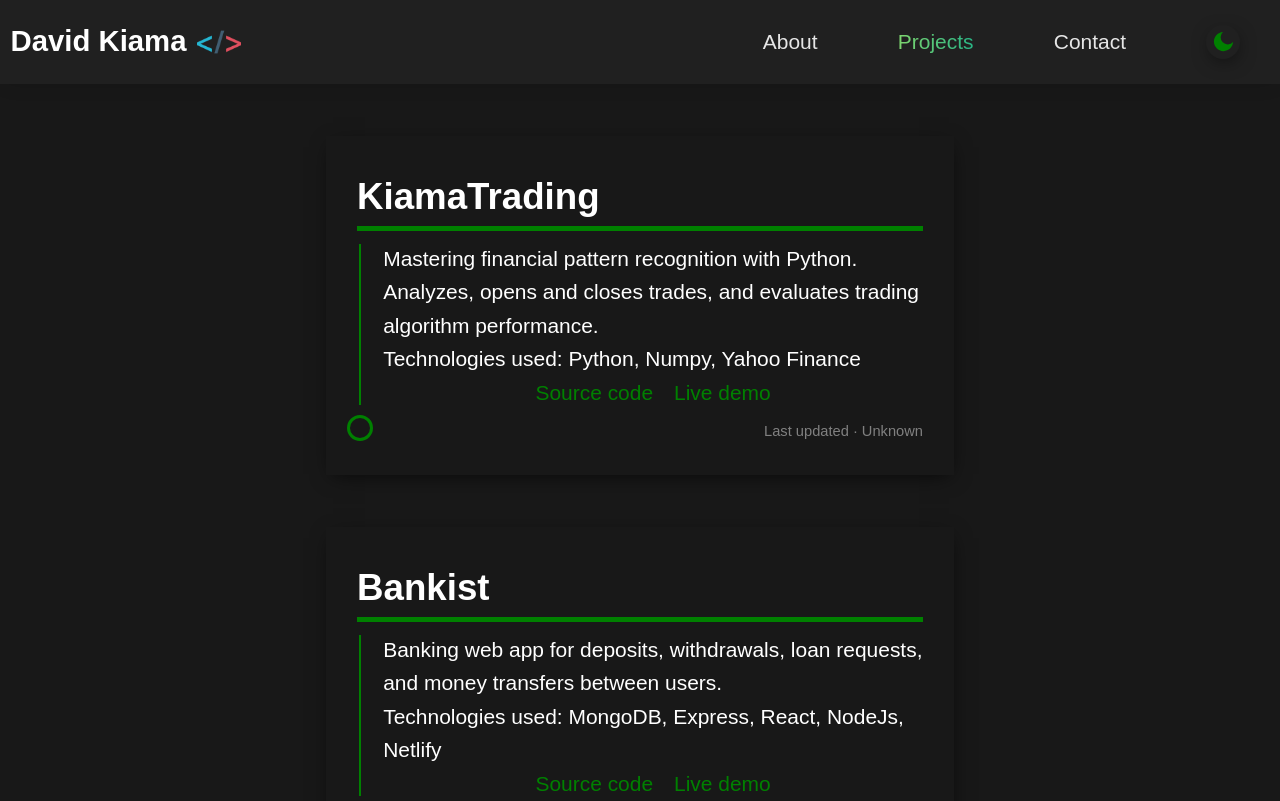
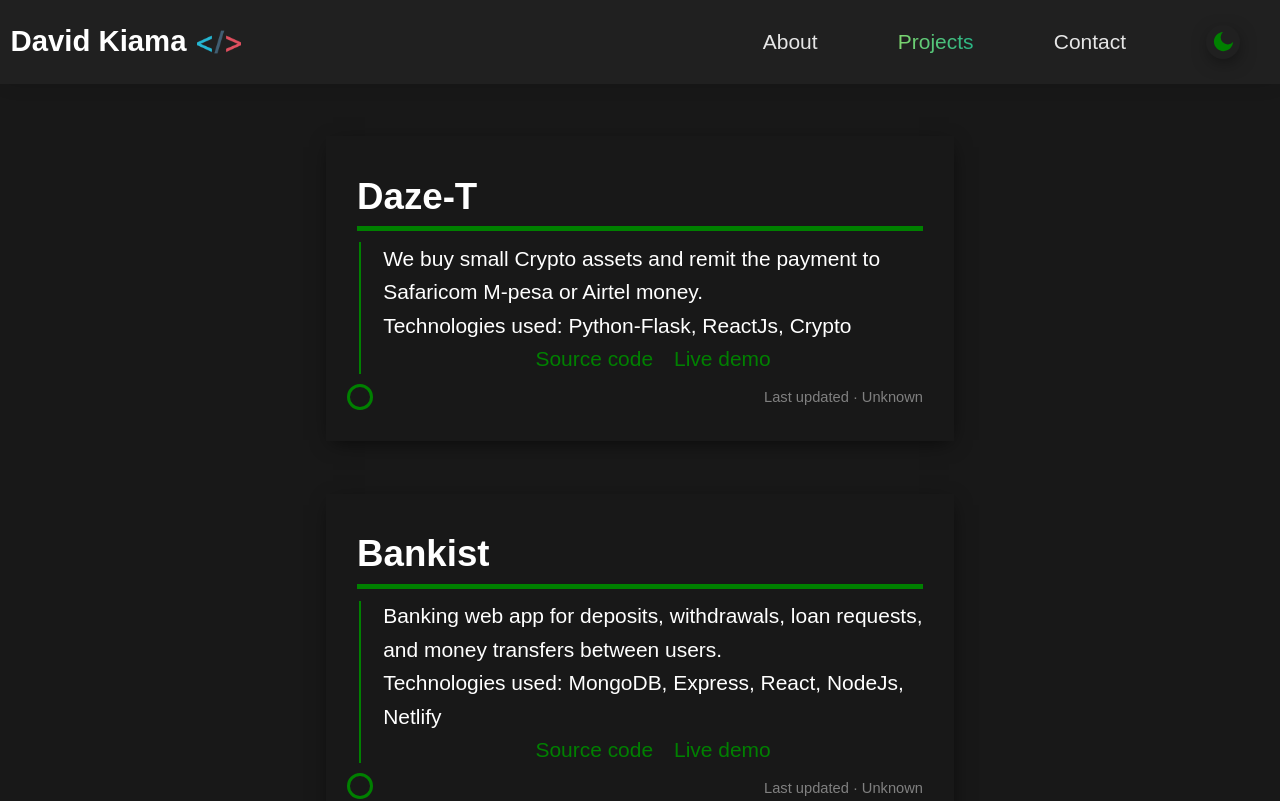
Before and after one commit to davidkiama/Portfolio, a React (Create React App) app: page /projects in a window 1280 px wide. Shown: the top 801 px of the page. Built offline with nearby package versions, Linux system fonts and the light colour scheme; no server answers.

Commit message:
Code cleanup

```diff
--- a/src/components/Pages/Projects.js
+++ b/src/components/Pages/Projects.js
@@ -115,12 +115,11 @@ const ProjectCard = ({ title, description, tech, github, live }) => {
 function Projects({ darkMode }) {
   const projects = [
     {
-      title: "KiamaTrading",
-      description: `Mastering financial pattern recognition with Python. Analyzes,
-        opens and closes trades, and evaluates trading algorithm performance.`,
-      tech: "Python, Numpy, Yahoo Finance",
-      github: "https://github.com/davidkiama/KiamaTrading",
-      live: "https://github.com/davidkiama/KiamaTrading",
+      title: "Daze-T",
+      description: `We buy small Crypto assets and remit the payment to Safaricom M-pesa or Airtel money.`,
+      tech: "Python-Flask, ReactJs, Crypto",
+      github: "https://github.com/davidkiama/api-py-daze-t",
+      live: "https://daze-t.com/",
     },
 
     {
```
